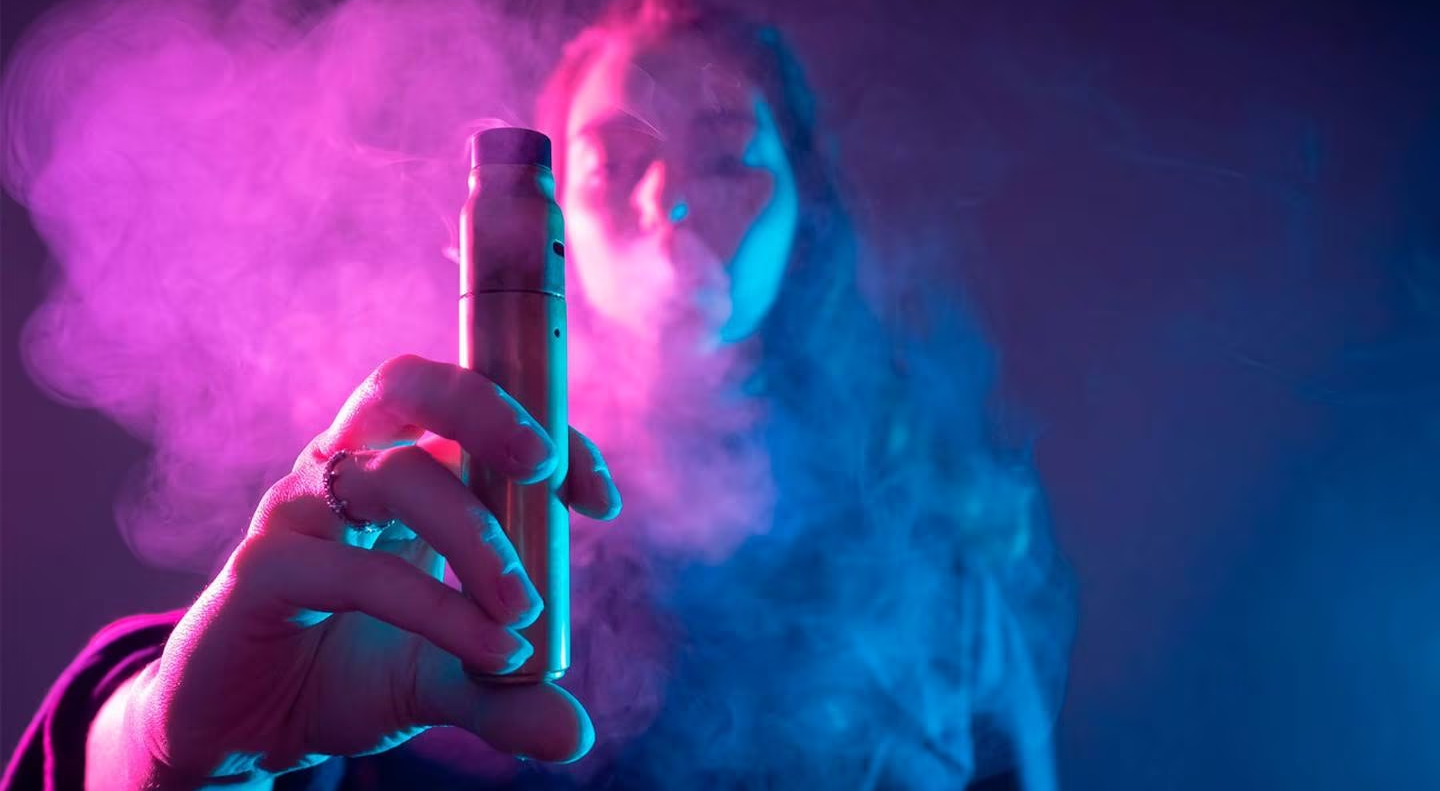
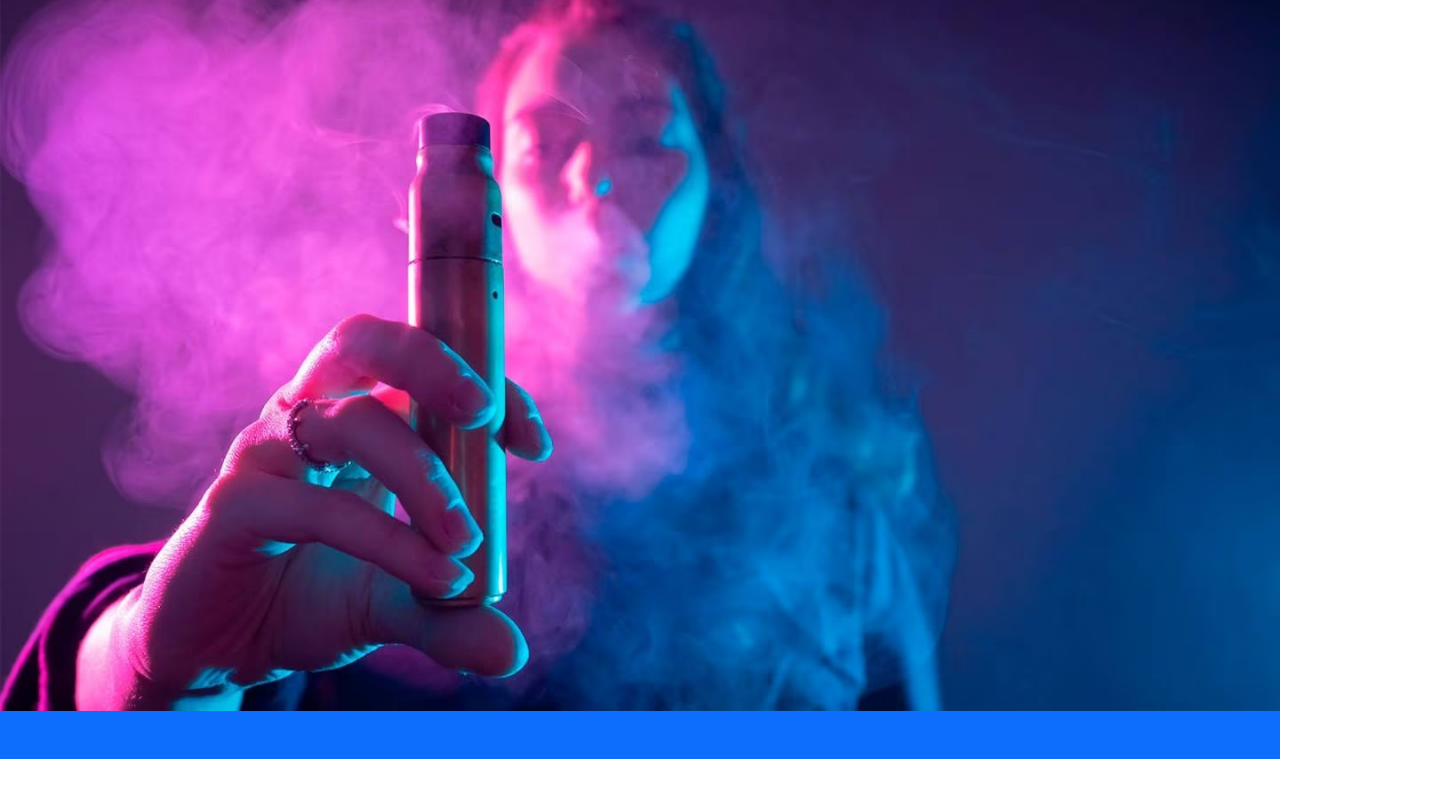
Before and after one commit to NilsYasir/Amigurumis, a plain HTML site: page index.html in a window 1280 px wide. Shown: the part 207-998 px from the top of the page, 1440 px wide, since content can reach past the window. Drawn offline with nearby package versions, Linux system fonts and the light colour scheme.

Commit message:
Correccion

```diff
--- a/index.html
+++ b/index.html
@@ -10,13 +10,16 @@
         width: 150px;
 
     }
+    #imagenmenu{
+        width: 100%;
+    }
   </style>
 </head>
 <body>
   <!-- Barra de navegación -->
   <nav class="navbar navbar-expand-lg navbar-dark bg-primary fixed-top">
     <div class="container">
-      <a class="navbar-brand" href="#"><img src="Imagenes/vapers.png" alt="logo" id="logo"></a>
+      <a class="navbar-brand" href="#inicio"><img src="Imagenes/vapers.png" alt="logo" id="logo"></a>
       <button class="navbar-toggler" type="button" data-bs-toggle="collapse" data-bs-target="#navbarNav" aria-controls="navbarNav" aria-expanded="false" aria-label="Toggle navigation">
         <span class="navbar-toggler-icon"></span>
       </button>
@@ -46,7 +49,7 @@
     <br><br>
     <h1>VAPERS</h1>
     <h2>Escapa de la realidad</h2>
-    <img src="Imagenes/vapes.jpg" alt="">
+    <img src="Imagenes/vapes.jpg" alt="imagen" id="imagenmenu">
 
   </header>
 
```
